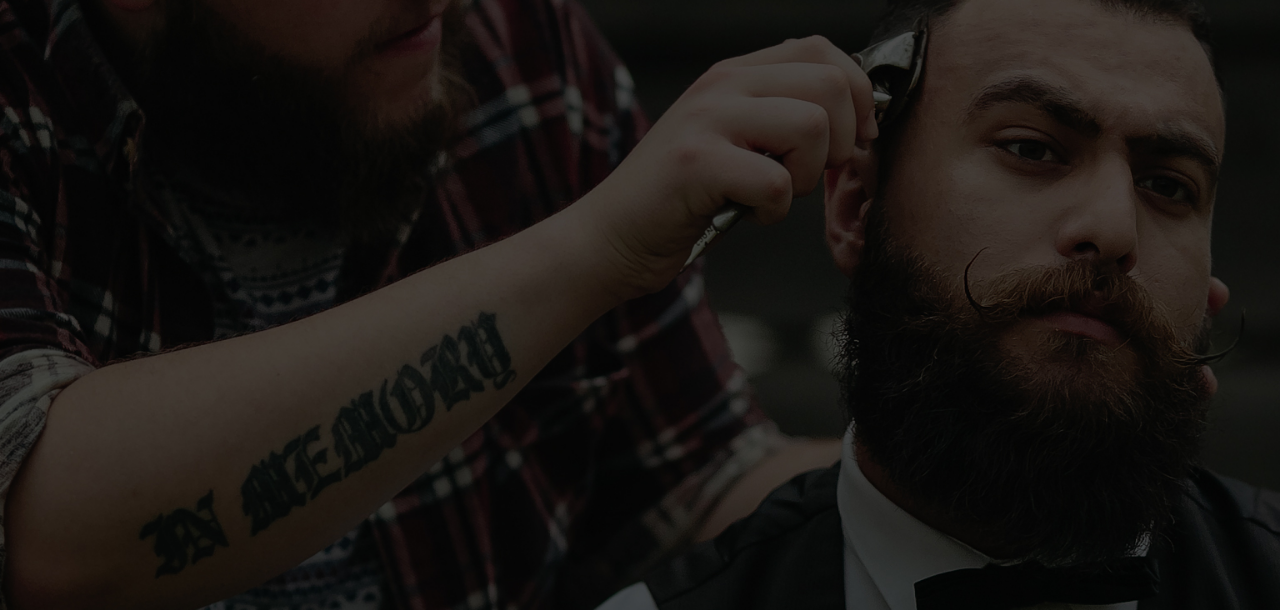
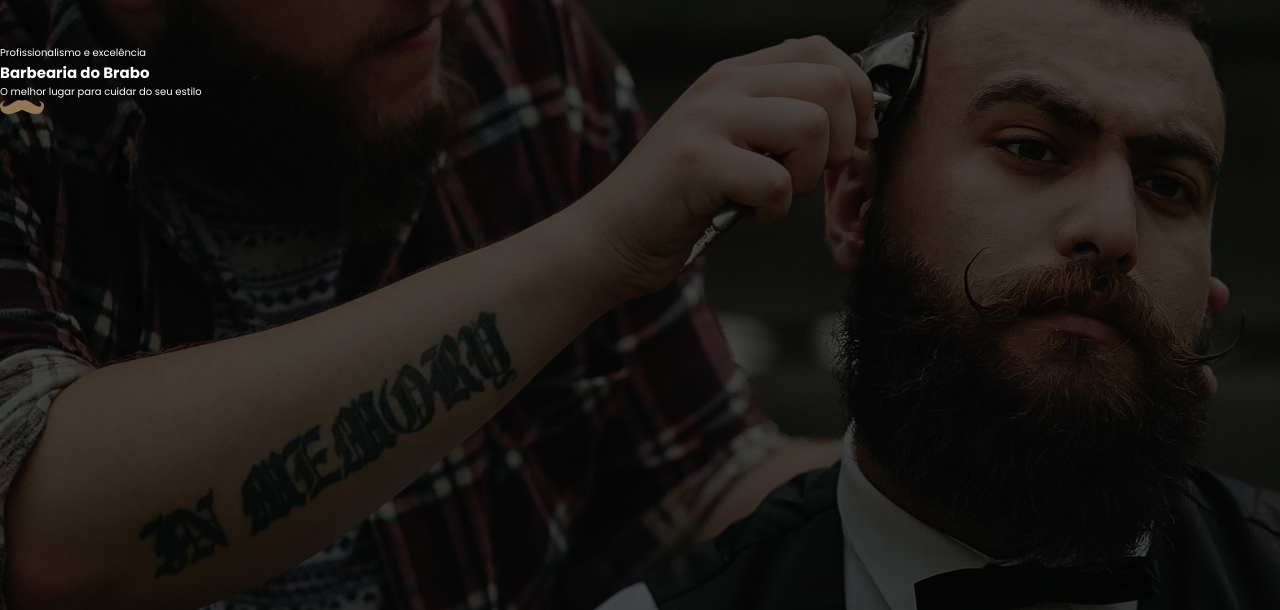
Before and after one commit to Matheus-Ferreira-Dev/Landing-page-BarberShop, a plain HTML site: page index.html in a window 1280 px wide. Shown: the part 190-800 px from the top of the page. Drawn offline with Linux system fonts and the light colour scheme.

Commit message:
section home started

```diff
--- a/assets/css/style.css
+++ b/assets/css/style.css
@@ -19,7 +19,9 @@ html {
     font-size: 62.5%;
 }
 
-
+/****************
+Home - header
+******************/
 .home {
     background: url('../images/bg-home.jpg');
     background-position: center;
@@ -67,3 +69,11 @@ html {
 .logo {
     margin: 0 3rem;
 }
+
+/****************
+Home - banner
+******************/
+/* Conteúdo da section home */
+.home .banner {
+    color: #fff;
+}
--- a/index.html
+++ b/index.html
@@ -26,6 +26,12 @@
                 </ul>
             </nav>
         </header>
+        <div class="banner">
+            <p>Profissionalismo e excelência</p>
+            <h1>Barbearia do Brabo</h1>
+            <p>O melhor lugar para cuidar do seu estilo</p>
+            <img src="assets/images/much-img.png" alt="imagem de um bigode">
+        </div>
     </section>
 </body>
 
```
